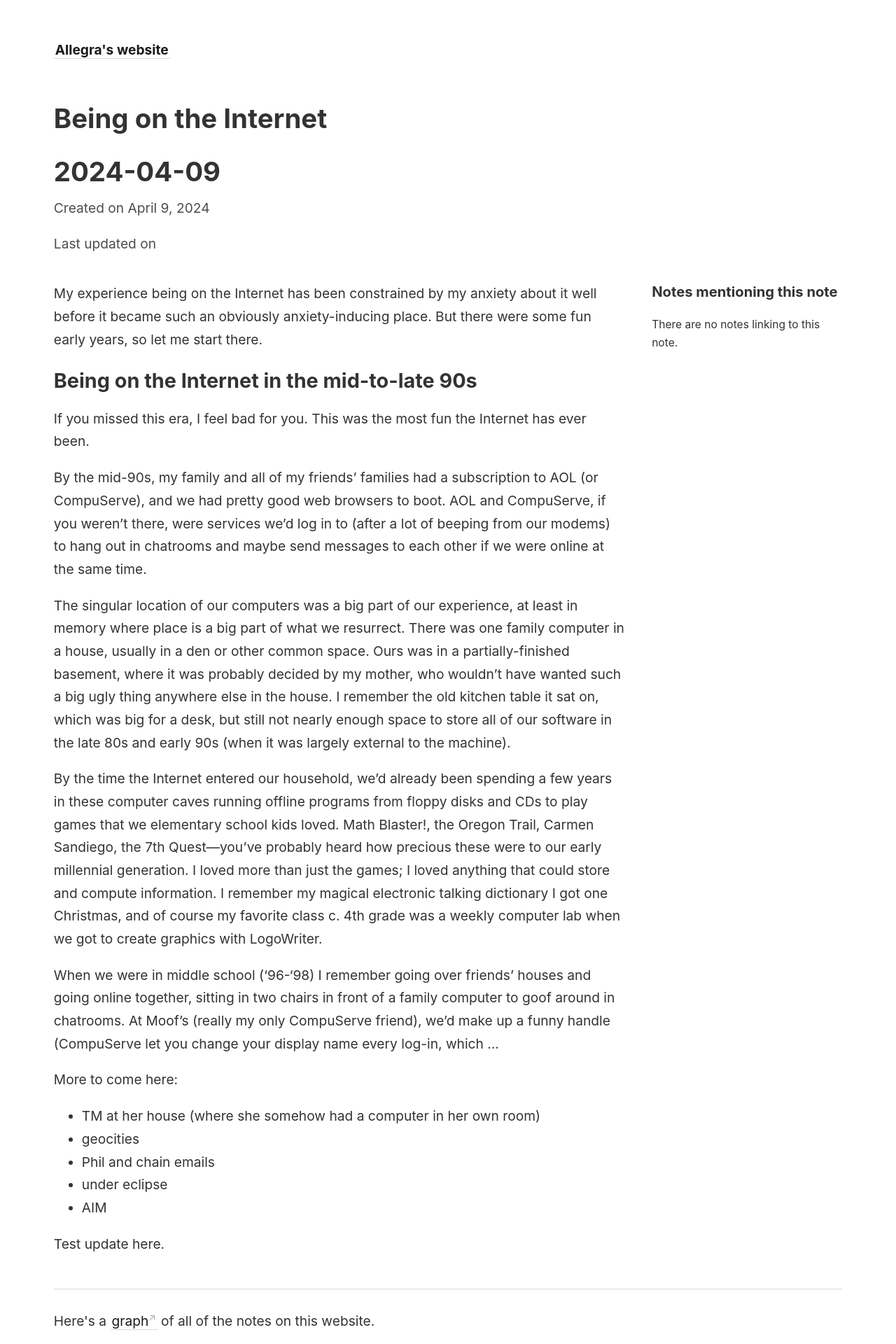
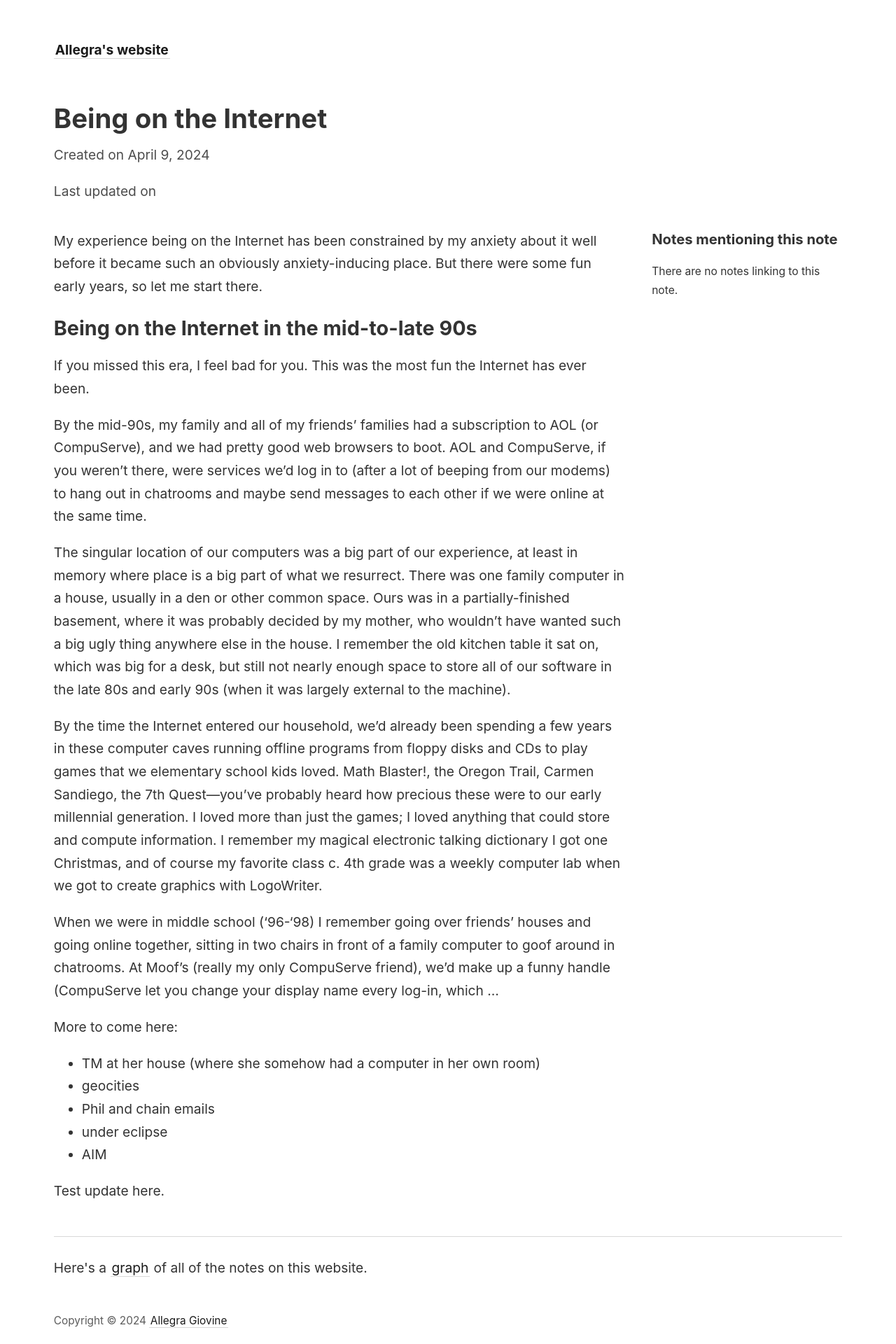
Before and after one commit to agiovine/agiovine.github.io, a Jekyll site: the page built from _notes/being-on-the-Internet.md, in a window 1280 px wide. Shown: the top 1920 px of the page at 70% size. Built offline with Jekyll 4.4.1, drawn with Linux system fonts in a browser that asks for light colours; some of the changed text lies outside the part shown.

Commit message:
Update note.html

```diff
--- a/_layouts/note.html
+++ b/_layouts/note.html
@@ -5,8 +5,6 @@ layout: default
 <article>
   <div>
     <h1>{{ page.title }}</h1>
-
-    <h1>{{ page.datefirstcreated }}</h1>
 
     <time datetime="{{ page.datefirstcreated | date_to_xmlschema }}">{% if page.type != 'pages' %}
       Created on {{ page.datefirstcreated | date: "%B %-d, %Y" }}
@@ -49,6 +47,4 @@ layout: default
 
 <hr>
 
-<p>Here's a <a href="{{ site.baseurl }}/graph">graph</a> of all of the notes on this website.</p>
-
-{% include notes_graph.html %}
+<p>Here's a <a class="internal-link" href="{{ site.baseurl }}/graph">graph</a> of all of the notes on this website.</p>
```
